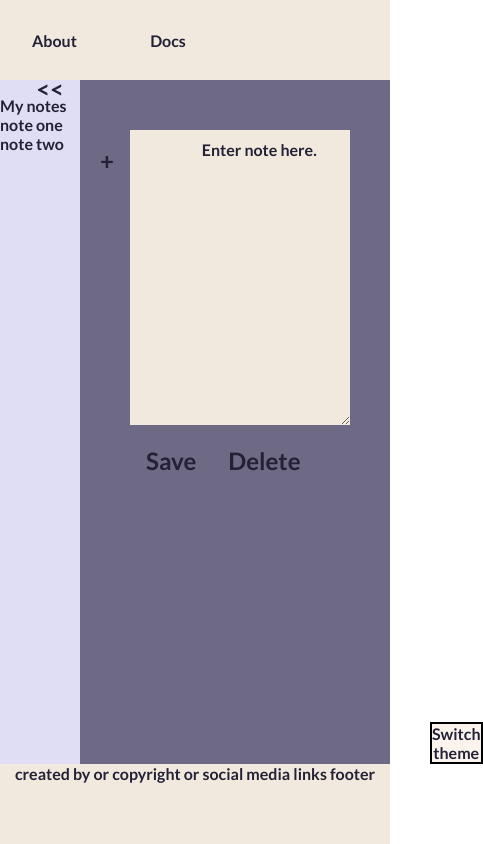
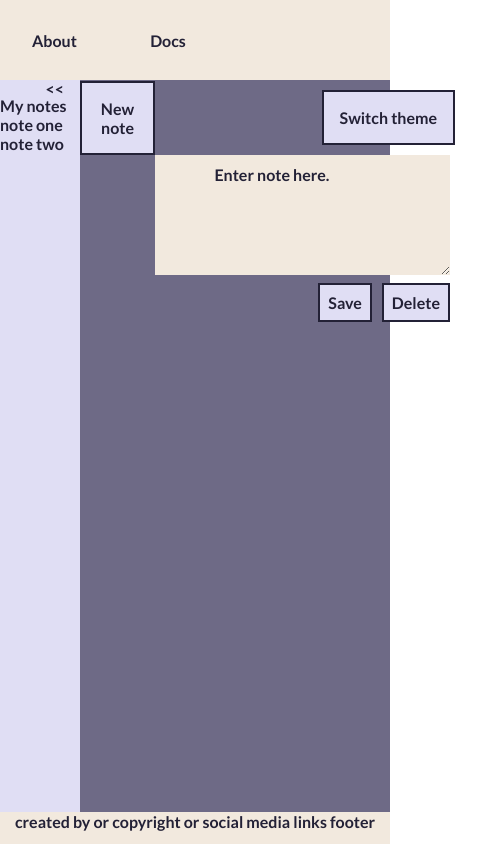
Before and after one commit to hontailhd/1620-assignment-2-part-2-backup-copy, a plain HTML site: page index.html in a window 390 px wide. Shown: the whole page, 483 px wide, since content can reach past the window. Drawn offline with Linux system fonts and the light colour scheme.

Commit message:
added some chnages for a more mobile friendly experience

```diff
--- a/CSS/styles.css
+++ b/CSS/styles.css
@@ -47,18 +47,19 @@
     grid-area: m;
     background-color:var(--color-secondary);
     display: grid;
-    grid-template-columns: 50px 700px 1fr;
-    grid-template-rows: 50px 300px 1fr;
+    grid-template-columns: 75px 700px 1fr;
+    grid-template-rows: 75px 300px 1fr;
     grid-template-areas:
-        '. theme .'
-        'input-button input .'
-        '. confirm .';
+        'input-button . theme'
+        '. input .'
+        '. . .';
 }
+
 
 .theme {
     grid-area: theme;
     display: flex;
-    flex-direction: row-reverse;
+    flex-direction: row;
 }
 
 .input-button {
@@ -79,7 +80,8 @@
 
 .row {
     display: inline;
-    float: left;
+    float: right;
+    ;
 }
 
 textarea {
@@ -119,7 +121,7 @@ textarea {
     border: none;
     padding: 1rem;
     background: none;
-    font-size: 1.5rem;
+    font-size: 1rem;
   }
 
 
@@ -150,11 +152,33 @@ footer {
     flex-direction: row;
 }
 
-/* theme button */
+/* button section */
 .themeButton {
-    background-color: var(--color-textbox);
+    background-color: var(--color-primary);
     border-style: solid;
+    border-color: var(--font-color);
     border-width: 2px;
+    padding: 1rem;
+    align-self: center;
+}
+
+.new-note-button {
+    background-color: var(--color-primary);
+    border-style: solid;
+    border-color: var(--font-color);
+    border-width: 2px;
+    padding: 1rem;
+    align-self: center;
+}
+
+.save-cancel-button {
+    background-color: var(--color-primary);
+    border-style: solid;
+    border-color: var(--font-color);
+    border-width: 2px;
+    padding: 0.5rem;
+    margin: 5px;
+    align-self: center;
 }
 
 @media screen and (max-width: 1000px) {
@@ -168,7 +192,7 @@ footer {
     .container {
         display: grid;
         grid-template-columns: 5rem 1fr;
-        grid-template-rows: 5rem 1fr 5rem;
+        grid-template-rows: 5rem 1fr 2rem;
         grid-template-areas:
             'h h h'
             's m m'
@@ -182,20 +206,26 @@ footer {
         grid-area: m;
         background-color: #6e6a86;
         display: grid;
-        grid-template-columns: 50px 300px 1fr;
-        grid-template-rows: 50px 300px 1fr;
+        grid-template-columns: 75px 300px 1fr;
+        grid-template-rows: 75px 300px 1fr;
         grid-template-areas:
-            '. . .'
-            'input-button input .'
-            '. confirm .';
+            'input-button theme .'
+            '. input .'
+            '. . .';
+    }
+
+    .theme {
+        grid-area: theme;
+        display: flex;
+        flex-direction: row-reverse;
     }
 
     textarea {
         padding: 10px;
         border: none;
         background-color: #f2e9de;
-        width: 200px;
-        height: 275px;
+        width: 275px;
+        height: 100px;
     }
 
 
--- a/JS/apps.js
+++ b/JS/apps.js
@@ -1,7 +1,7 @@
 
 
 
-/* function a*/
+
 /* function(s) for theme changes */
 /* set the inital theme to light mode */
 function setTheme() {
@@ -10,40 +10,18 @@ function setTheme() {
 }
 
 /* function for changing between themes (dark/light) */
-
-/*function themeChange() {
-    if (localStorage.getItem('theme') === 'darkTheme') {
-        setTheme('lightTheme');
-    } else {
-        setTheme('darkTheme');
-    }
-} */
-
 function themeChange() {
     var element = document.body;
     element.classList.toggle("dark-mode");
 }
 
-/* sets inital theme */
-/*(function () {
-    if (localStorage.getItem('theme') === 'darkTheme') {
-        setTheme('lightTheme');
-    } else {
-        setTheme('darkTheme');
-    }
-}); */
 
-
-
-    /*Adds a dark button for your app */
-
-        /* Changes the mode of the app to dark/light */
-
-        /* button will change to notify user the dark/light theme is reversable */
-
-/* function b*/
 /* function to add a new note */
     /* create button */
+    function newNote() {
+        document.querySelector(".example").style.backgroundColor = "red";
+
+    }
         /* Creates a note-taking area*/
             /* Can be a textarea or div */
 
@@ -71,6 +49,8 @@ function themeChange() {
             /* Removes save button*/
 
             /* Removes cancel button */
+
+
 
 /* function askNoteTitle */
 /* function to ask user for note-title */
--- a/index.html
+++ b/index.html
@@ -25,30 +25,31 @@
 
         <div class="main">
             <div class="input-button">
-                <button class="no-style-button">
-                +
+                <button class="new-note-button" onclick="newNote()">
+                    <p>New note</p>
                 </button>
             </div>
+
+
             <div class="input">
-                <textarea id="notebox" name="notebox" rows="13" cols="76">
-                    Enter note here.
+                <textarea id="notebox" name="notebox" rows="11" cols="76">
+                Enter note here.
                 </textarea>
-            </div>
 
-            <div class="confirmation">
                 <ul>
                     <li class="row">
-                        <button class="no-style-button">
-                            Save
+                        <button class="save-cancel-button">
+                            Delete
                         </button>
                     </li>
                     <li class="row">
-                        <button class="no-style-button">
-                            Delete
+                        <button class="save-cancel-button">
+                        Save
                         </button>
                     </li>
                 </ul>
             </div>
+
 
             <div class="theme">
                 <button class="themeButton" type="button"  onclick="themeChange()">Switch theme</button>
```
